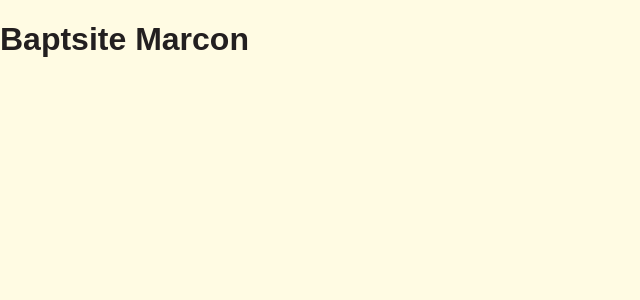
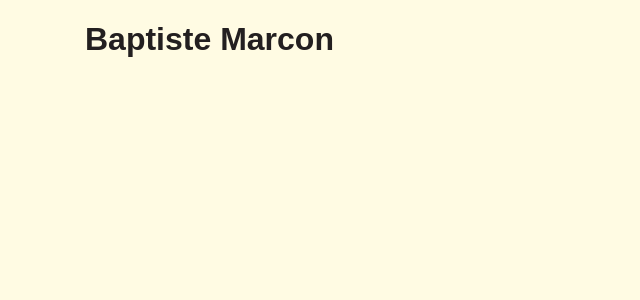
Before and after one commit to baptistemcn/personnal-website, a React (Vite) app: page / in a window 1536 px wide. Shown: the top 300 px of the page, without its empty margins (0-640 px from the left). Built offline with nearby package versions, Linux system fonts and the light colour scheme.

Commit message:
feat(container): wrapper

```diff
--- a/src/App.tsx
+++ b/src/App.tsx
@@ -1,9 +1,12 @@
 import "./App.css";
+import { Container } from "./components";
 
 function App() {
   return (
     <>
-      <h1>Baptsite Marcon</h1>
+      <Container>
+        <h1>Baptiste Marcon</h1>
+      </Container>
     </>
   );
 }
--- /dev/null
+++ b/src/components/Container.tsx
@@ -0,0 +1,11 @@
+import { ReactNode } from "react";
+
+import "./container.css";
+
+interface containerProps {
+  children: ReactNode;
+}
+
+export const Container = ({ children }: containerProps) => {
+  return <div>{children}</div>;
+};
--- /dev/null
+++ b/src/components/container.css
@@ -0,0 +1,7 @@
+@media (min-width: 1366px) {
+  div {
+    display: block;
+    margin: auto;
+    width: 1366px;
+  }
+}
--- /dev/null
+++ b/src/components/index.ts
@@ -0,0 +1 @@
+export { Container } from "./Container";
```
